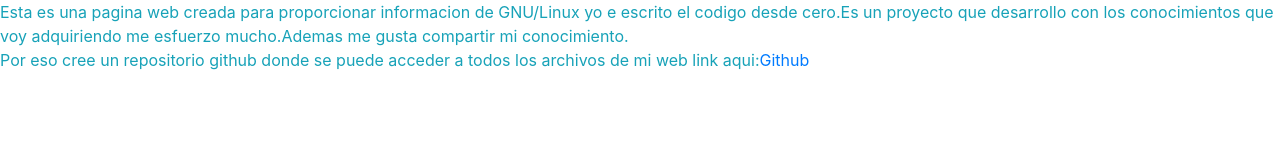
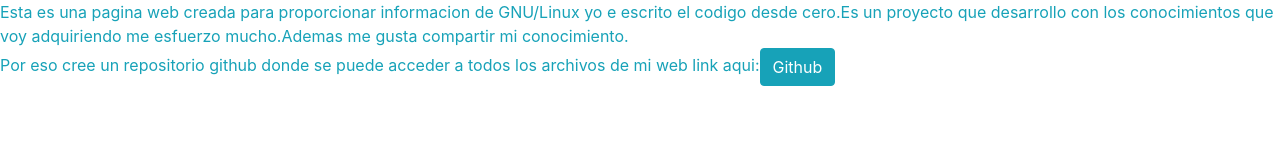
Before and after one commit to mester-ces/Pagina-web-de-gnucomspanish, a plain HTML site: page seccion_acerca_de_la_pagina.html in a window 1280 px wide. Drawn offline with nearby package versions, Linux system fonts and the light colour scheme.

Commit message:
Add files via upload

```diff
--- a/seccion_acerca_de_la_pagina.html
+++ b/seccion_acerca_de_la_pagina.html
@@ -25,7 +25,7 @@
 <p class="text-info">
 Esta es una pagina web creada para proporcionar informacion de GNU/Linux yo e escrito el codigo desde cero.Es un proyecto que desarrollo con los conocimientos que voy adquiriendo me esfuerzo mucho.Ademas me gusta compartir mi conocimiento.
 <br>
-Por eso cree un repositorio github donde se puede acceder a todos los archivos de mi web link aqui:<a href="https://github.com/mester-ces/index">Github</a>
+Por eso cree un repositorio github donde se puede acceder a todos los archivos de mi web link aqui:<a class="btn btn-info" href="https://github.com/mester-ces/index">Github</a>
 </p>
 
 <script src="https://code.jquery.com/jquery-3.3.1.slim.min.js" integrity="sha384-q8i/X+965DzO0rT7abK41JStQIAqVgRVzpbzo5smXKp4YfRvH+8abtTE1Pi6jizo" crossorigin="anonymous"></script>
```
